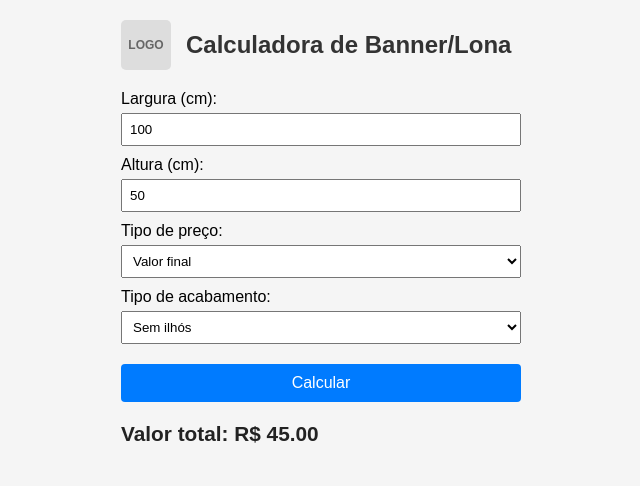
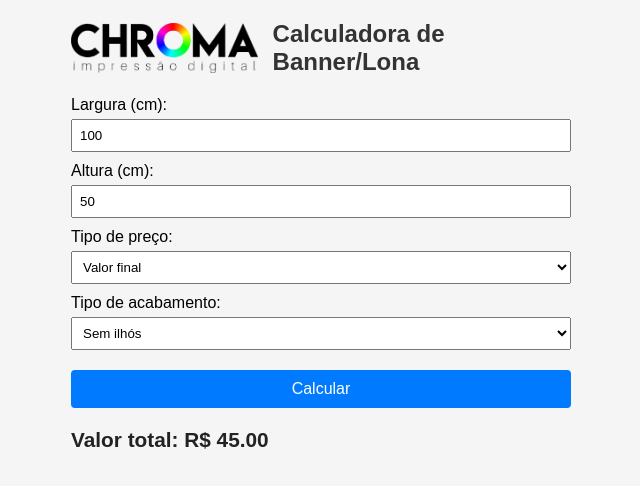
Before and after one commit to chromaimpressao/planilhabanner, a plain HTML site: page index.html in a window 1280 px wide. Both pictures are taken after a click on the button "Calcular". Shown: the whole page, without its empty margins (319-959 px from the left). Drawn offline with Linux system fonts and the light colour scheme.

Commit message:
Add files via upload

```diff
--- a/index.html
+++ b/index.html
@@ -1,14 +1,15 @@
+
 <!DOCTYPE html>
 <html lang="pt-BR">
 <head>
-  <meta charset="UTF-8" />
+  <meta charset="UTF-8">
   <title>Calculadora de Banner/Lona</title>
   <style>
     body {
       font-family: Arial, sans-serif;
       background: #f5f5f5;
       padding: 20px;
-      max-width: 400px;
+      max-width: 500px;
       margin: auto;
     }
     header {
@@ -17,17 +18,8 @@
       margin-bottom: 20px;
     }
     #logo {
-      width: 50px;
       height: 50px;
-      background: #ddd;
-      border-radius: 5px;
       margin-right: 15px;
-      display: flex;
-      align-items: center;
-      justify-content: center;
-      font-weight: bold;
-      color: #666;
-      font-size: 12px;
     }
     h1 {
       color: #333;
@@ -68,7 +60,7 @@
 </head>
 <body>
   <header>
-    <div id="logo">LOGO</div>
+    <img id="logo" src="logo chroma preto.png" alt="Logo Chroma" />
     <h1>Calculadora de Banner/Lona</h1>
   </header>
 
@@ -86,8 +78,8 @@
 
   <label for="acabamento">Tipo de acabamento:</label>
   <select id="acabamento">
-    <option value="semIlhos">Sem ilhós</option>
-    <option value="comIlhos">Com ilhós</option>
+    <option value="sem">Sem ilhós</option>
+    <option value="com">Com ilhós</option>
   </select>
 
   <button onclick="calcular()">Calcular</button>
@@ -103,14 +95,14 @@
 
       const area = (largura * altura) / 10000;
 
-      let precoPorMetro = 0;
+      let preco = 0;
       if (tipoPreco === 'final') {
-        precoPorMetro = (acabamento === 'semIlhos') ? 90 : 98;
-      } else if (tipoPreco === 'revenda') {
-        precoPorMetro = (acabamento === 'semIlhos') ? 50 : 65;
+        preco = acabamento === 'sem' ? 90 : 98;
+      } else {
+        preco = acabamento === 'sem' ? 50 : 65;
       }
 
-      let total = precoPorMetro * area;
+      let total = preco * area;
       if (total < 30) total = 30;
 
       document.getElementById('resultado').innerText = 'Valor total: R$ ' + total.toFixed(2);
```
Also changed, not shown: logo chroma preto.png (added).
